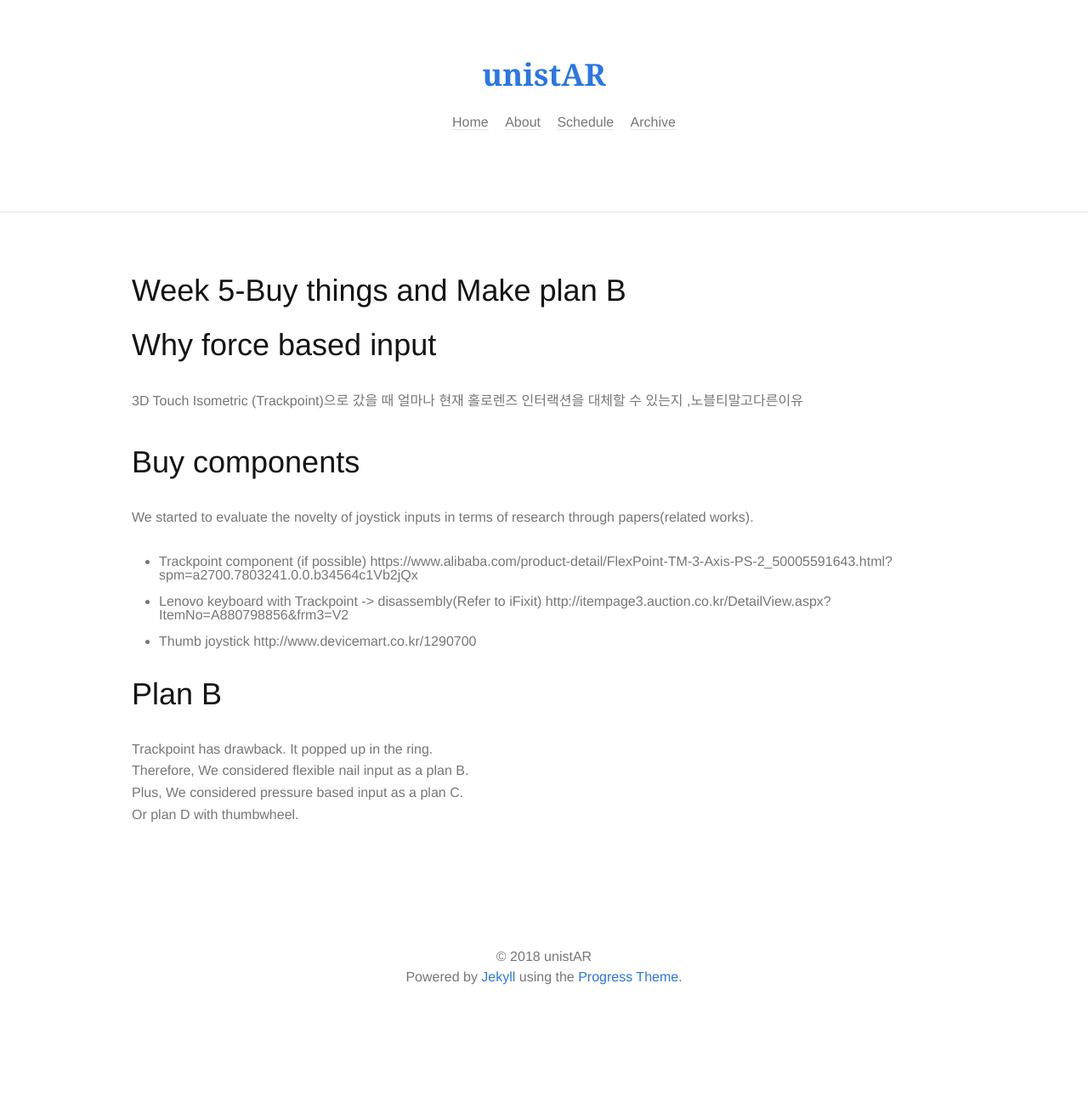
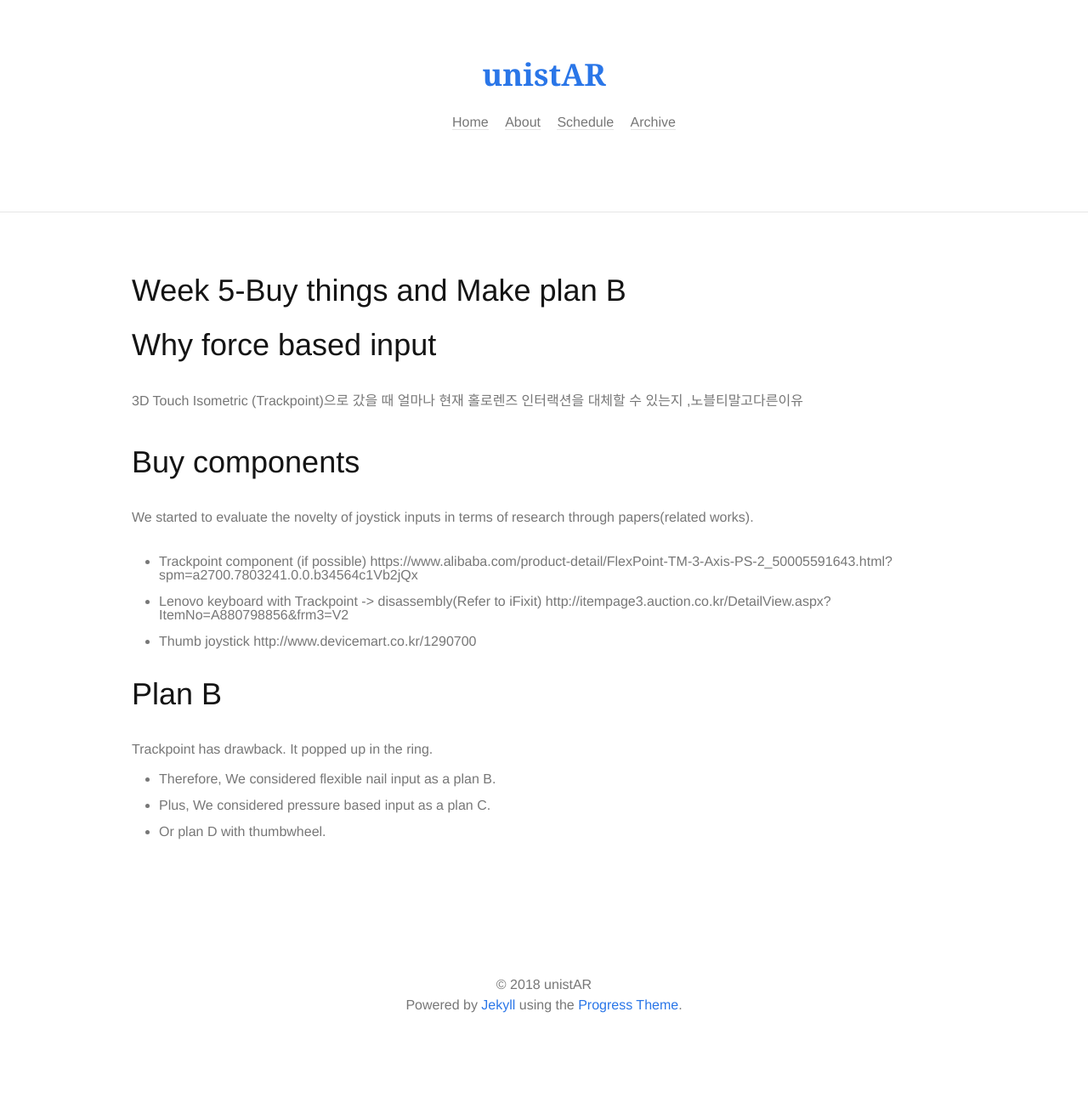
Before and after one commit to unist-AR/unist-AR.github.io, a Jekyll site: the page built from _posts/2018-04-13-Week-5.md, in a window 1280 px wide. Shown: the whole page at 85% size. Built offline with Jekyll 4.4.1, drawn with Linux system fonts in a browser that asks for light colours; some web fonts are replaced; before the commit the page ends 1264 px from its top, so only the background shows below that.

```diff
--- a/_posts/2018-04-13-Week-5.md
+++ b/_posts/2018-04-13-Week-5.md
@@ -20,6 +20,6 @@ http://www.devicemart.co.kr/1290700
 
 # Plan B
 Trackpoint has drawback. It popped up in the ring.<br>
-Therefore, We considered flexible nail input as a plan B.<br>
-Plus, We considered pressure based input as a plan C.<br>
-Or plan D with thumbwheel.<br>
+- Therefore, We considered flexible nail input as a plan B.<br>
+- Plus, We considered pressure based input as a plan C.<br>
+- Or plan D with thumbwheel.<br>
```
